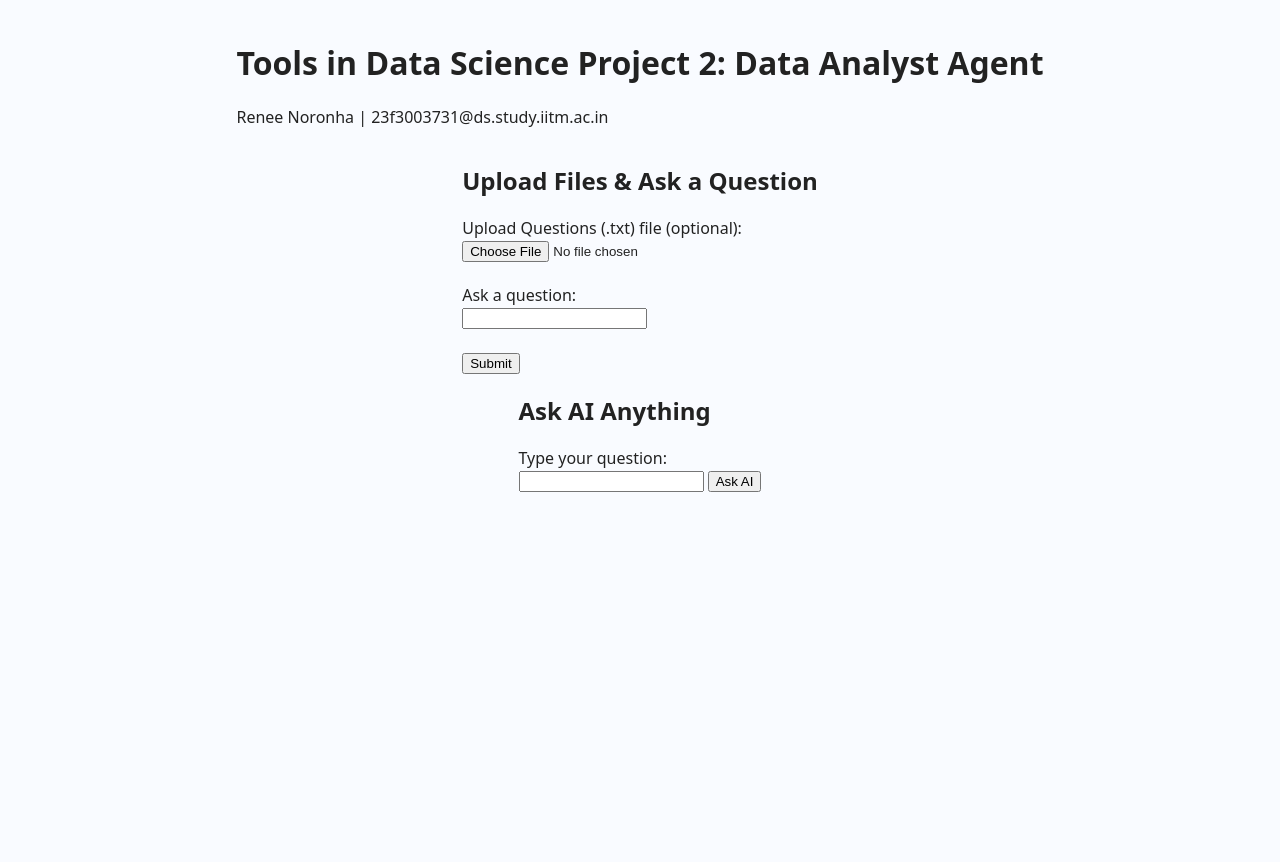
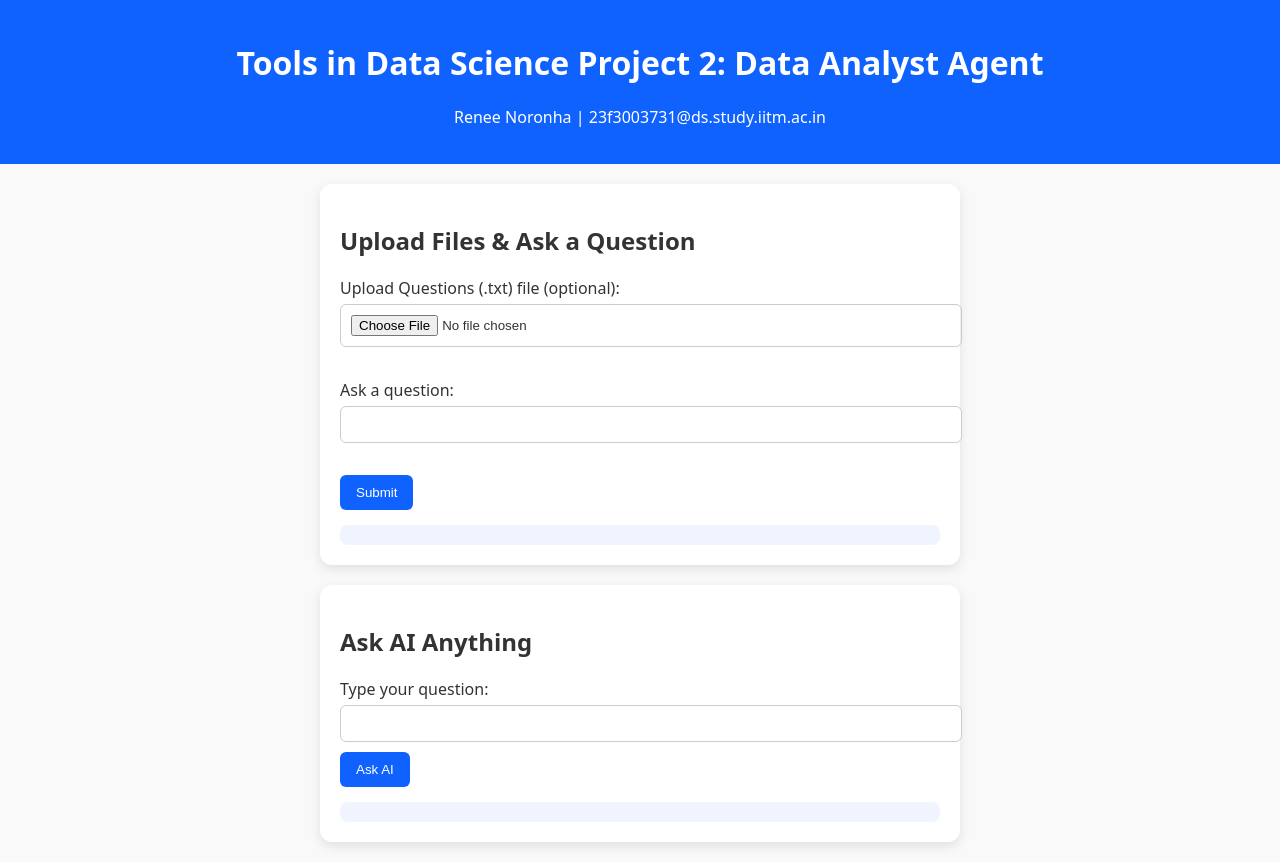
Before and after one commit to reneenor13/TDS-P2, a Python web app: template templates/index.html in a window 1280 px wide. Before the commit the page ends 492 px from the top, so only its background shows below. Run offline with Jinja, Linux system fonts and the light colour scheme; the template is opened without the code that fills it, so the values that code supplies are empty.

Commit message:
Update style.css

```diff
--- a/static/style.css
+++ b/static/style.css
@@ -1,133 +1,53 @@
-:root {
-  --blue: #0a72e8;
-  --background: #f9fbff;
-  --text-primary: #222;
-  --border: #d1d9e6;
-  --input-bg: #fff;
-  --input-border: #ccc;
+body {
+  font-family: ui-sans-serif, system-ui, sans-serif;
+  margin: 0;
+  padding: 0;
+  background: #f9f9f9;
+  color: #333;
 }
 
-* {
-  box-sizing: border-box;
-}
-
-body {
-  margin: 0;
-  font-family: ui-sans-serif, system-ui, sans-serif,
-    "Apple Color Emoji", "Segoe UI Emoji", Segoe UI Symbol,
-    "Noto Color Emoji";
-  background-color: var(--background);
-  color: var(--text-primary);
-  display: flex;
-  flex-direction: column;
-  align-items: center;
-  min-height: 100vh;
+.header {
+  background-color: #0f62fe;
+  color: white;
+  text-align: center;
   padding: 20px;
 }
 
-header {
-  text-align: center;
-  margin-bottom: 25px;
+.form-box, .chat-box {
+  background: white;
+  max-width: 600px;
+  margin: 20px auto;
+  padding: 20px;
+  border-radius: 12px;
+  box-shadow: 0 4px 12px rgba(0,0,0,0.1);
 }
 
-header h1 {
-  margin: 0;
-  font-weight: 700;
-  font-size: 1.8rem;
-  color: var(--blue);
+input[type="text"], input[type="file"] {
+  width: 100%;
+  padding: 10px;
+  margin-top: 5px;
+  margin-bottom: 10px;
+  border-radius: 6px;
+  border: 1px solid #ccc;
 }
 
-header p {
-  margin: 5px 0 0;
-  font-weight: 500;
-  font-size: 1rem;
-  color: #555;
-}
-
-main {
-  background: white;
-  padding: 25px;
-  border: 1px solid var(--border);
-  border-radius: 8px;
-  width: 100%;
-  max-width: 650px;
-  box-shadow: 0 3px 10px rgb(0 0 0 / 0.1);
-}
-
-form.upload-form {
-  display: flex;
-  flex-direction: column;
-  gap: 15px;
-  margin-bottom: 30px;
-}
-
-form.upload-form label {
-  font-weight: 600;
-  color: var(--blue);
-  margin-bottom: 6px;
-}
-
-form.upload-form input[type="file"],
-form.upload-form input[type="text"] {
-  padding: 10px;
-  font-size: 1rem;
-  border: 1px solid var(--input-border);
-  border-radius: 5px;
-  background-color: var(--input-bg);
-}
-
-form.upload-form button {
-  background-color: var(--blue);
+button {
+  background-color: #0f62fe;
   color: white;
-  padding: 12px;
-  font-weight: 700;
-  font-size: 1.1rem;
+  padding: 10px 16px;
   border: none;
   border-radius: 6px;
   cursor: pointer;
-  transition: background-color 0.3s ease;
 }
 
-form.upload-form button:hover {
-  background-color: #065abb;
+button:hover {
+  background-color: #0047ba;
 }
 
-#chatBox {
-  border: 1px solid var(--border);
+.response-box {
+  margin-top: 15px;
+  background: #f0f4ff;
+  padding: 10px;
   border-radius: 8px;
-  height: 320px;
-  overflow-y: auto;
-  padding: 15px;
-  font-size: 1rem;
-  line-height: 1.4;
-  background: #fefefe;
-}
-
-#chatBox div {
-  margin-bottom: 14px;
-  padding-bottom: 8px;
-  border-bottom: 1px solid #eee;
-}
-
-#chatBox div:last-child {
-  border-bottom: none;
-  margin-bottom: 0;
-  padding-bottom: 0;
-}
-
-.user-msg {
-  font-weight: 600;
-  color: var(--blue);
-}
-
-.ai-msg {
-  font-weight: 500;
-  color: #333;
   white-space: pre-wrap;
 }
-
-@media (max-width: 480px) {
-  main {
-    padding: 15px;
-  }
-}
```
